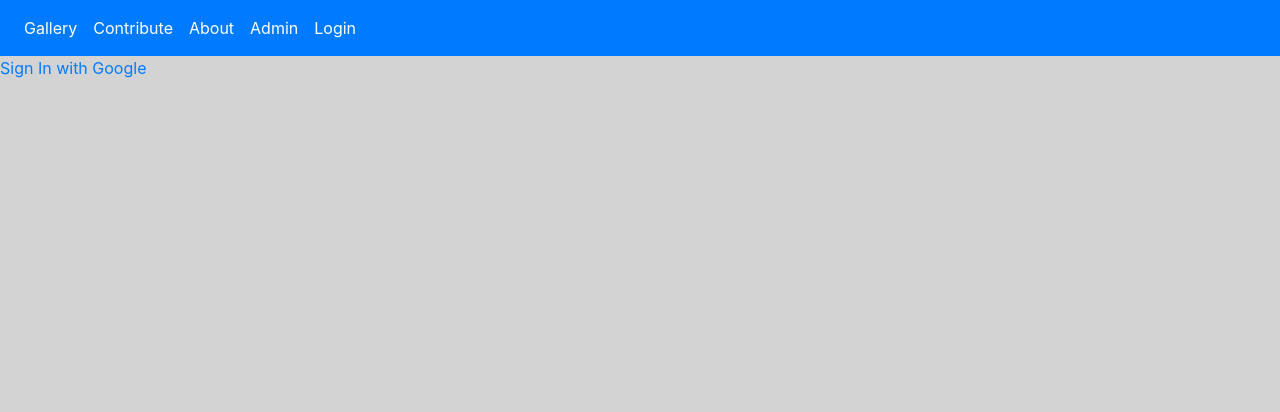
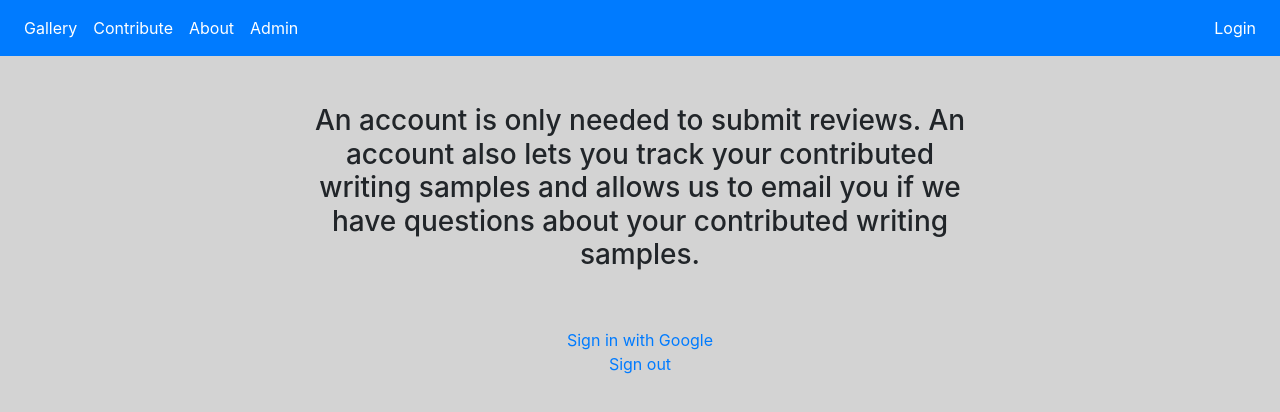
Before and after one commit to DomPSU/fpinks, a React (Create React App) app: page /login in a window 1280 px wide. Shown: the top 412 px of the page. Built offline with nearby package versions, Linux system fonts and the light colour scheme.

Commit message:
add frontend google auth

```diff
--- a/public/index.html
+++ b/public/index.html
@@ -6,6 +6,7 @@
     <link rel="stylesheet" href="/index.css">
     <meta name="viewport" content="width=device-width, initial-scale=1" />
     <meta name="theme-color" content="#000000" />
+    <meta name="google-signin-client_id" content="671841008623-1qa3rd1e92nvsarp9kh8at38dnpgnitb.apps.googleusercontent.com">
     <meta
       name="fpinks"
       content="A website for browsing, uploading and reviewing fountain pen inks."
@@ -19,6 +20,5 @@
     <script src="https://code.jquery.com/jquery-3.3.1.slim.min.js" integrity="sha384-q8i/X+965DzO0rT7abK41JStQIAqVgRVzpbzo5smXKp4YfRvH+8abtTE1Pi6jizo" crossorigin="anonymous"></script>
     <script src="https://cdnjs.cloudflare.com/ajax/libs/popper.js/1.14.7/umd/popper.min.js" integrity="sha384-UO2eT0CpHqdSJQ6hJty5KVphtPhzWj9WO1clHTMGa3JDZwrnQq4sF86dIHNDz0W1" crossorigin="anonymous"></script>
     <script src="https://stackpath.bootstrapcdn.com/bootstrap/4.3.1/js/bootstrap.min.js" integrity="sha384-JjSmVgyd0p3pXB1rRibZUAYoIIy6OrQ6VrjIEaFf/nJGzIxFDsf4x0xIM+B07jRM" crossorigin="anonymous"></script>
-
   </body>
 </html>
--- a/src/components/login/Login.jsx
+++ b/src/components/login/Login.jsx
@@ -1,5 +1,105 @@
-import React from 'react';
+import React, { Component } from 'react';
+import API from '../../apis/API';
 
-export default function Login() {
-  return <a href="/api/auth/google">Sign In with Google</a>;
+class Login extends Component {
+  componentDidMount() {
+    console.log('Mounted');
+    this.insertGapiScript();
+  }
+
+  insertGapiScript() {
+    const script = document.createElement('script');
+    script.src = 'https://apis.google.com/js/api.js';
+    script.onload = () => {
+      this.initializeGoogleSignIn();
+    };
+    document.body.appendChild(script);
+  }
+
+  // TODO
+  // eslint-disable-next-line class-methods-use-this
+  initializeGoogleSignIn() {
+    window.gapi.load('auth2', () => {
+      window.gapi.auth2.init({
+        client_id: process.env.REACT_APP_GOOGLE_CLIENT_ID,
+      });
+      console.log('API INITIATED');
+
+      window.gapi.load('signin2', () => {
+        const params = {
+          onsuccess: (googleUser) => {
+            console.log('User has finished signing in!');
+
+            const idToken = googleUser.getAuthResponse().id_token;
+            const email = googleUser.getBasicProfile().getEmail();
+
+            console.log(googleUser);
+            console.log(idToken);
+
+            this.sendCredentials(idToken, email);
+          },
+        };
+        window.gapi.signin2.render('loginButton', params);
+      });
+    });
+  }
+
+  // eslint-disable-next-line class-methods-use-this
+  sendCredentials(token, email) {
+    API.instance
+      .post('/users', {
+        token,
+        email,
+      })
+      .then((res) => {
+        console.log(res);
+      })
+      .catch((error) => {
+        console.log(error);
+      });
+  }
+
+  // eslint-disable-next-line class-methods-use-this
+  signOut() {
+    window.gapi.load('auth2', () => {
+      window.gapi.auth2.init({
+        client_id: process.env.REACT_APP_GOOGLE_CLIENT_ID,
+      });
+
+      const auth2 = window.gapi.auth2.getAuthInstance();
+      auth2.signOut().then(() => {
+        console.log('User signed out.');
+      });
+    });
+  }
+
+  render() {
+    return (
+      <div>
+        <div className="container">
+          <div className="row">
+            <div className="col-md-2" />
+            <h3 className="col-12 col-md-8 p-5 text-center">
+              An account is only needed to submit reviews. An account also lets
+              you track your contributed writing samples and allows us to email
+              you if we have questions about your contributed writing samples.
+            </h3>
+            <div className="col-md-2" />
+          </div>
+        </div>
+        <div className="d-flex justify-content-center">
+          <a href="/login" id="loginButton">
+            Sign in with Google
+          </a>
+        </div>
+        <div className="d-flex justify-content-center">
+          <a href="/login" onClick={this.signOut}>
+            Sign out
+          </a>
+        </div>
+      </div>
+    );
+  }
 }
+
+export default Login;
--- a/src/components/shared/Header.jsx
+++ b/src/components/shared/Header.jsx
@@ -4,7 +4,7 @@ import { Link } from 'react-router-dom';
 export default function Header() {
   return (
     <nav className="navbar navbar-expand navbar-light bg-primary fixed-top">
-      <div className="collapse navbar-collapse" id="navbarNav">
+      <div className="collapse navbar-collapse">
         <ul className="navbar-nav">
           <li className="nav-item">
             <Link className="nav-link text-white" to="/">
@@ -26,6 +26,10 @@ export default function Header() {
               Admin
             </Link>
           </li>
+        </ul>
+      </div>
+      <div className="collapse navbar-collapse">
+        <ul className="navbar-nav ml-auto">
           <li className="nav-item">
             <Link className="nav-link text-white" to="/login">
               Login
--- a/src/util/util.js
+++ b/src/util/util.js
@@ -20,4 +20,14 @@ export const capitalize = (string) => {
   return splitStr.join(' ');
 };
 
-export default { isDevelopment, capitalize };
+// TODO send http cookie to backend
+export const isLoggedIn = () => {
+  return null;
+};
+
+// TODO send http cookie to backend
+export const isAdmin = () => {
+  return null;
+};
+
+export default { isDevelopment, capitalize, isLoggedIn };
```
Also changed, not shown: config/google.js (added, +19 -0 lines), 1 other file (tests, documents, lock files or other folders).
